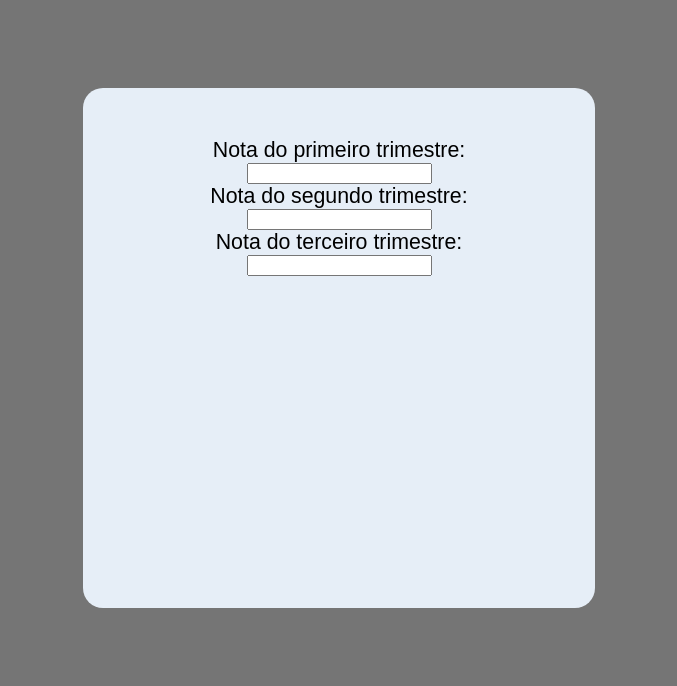
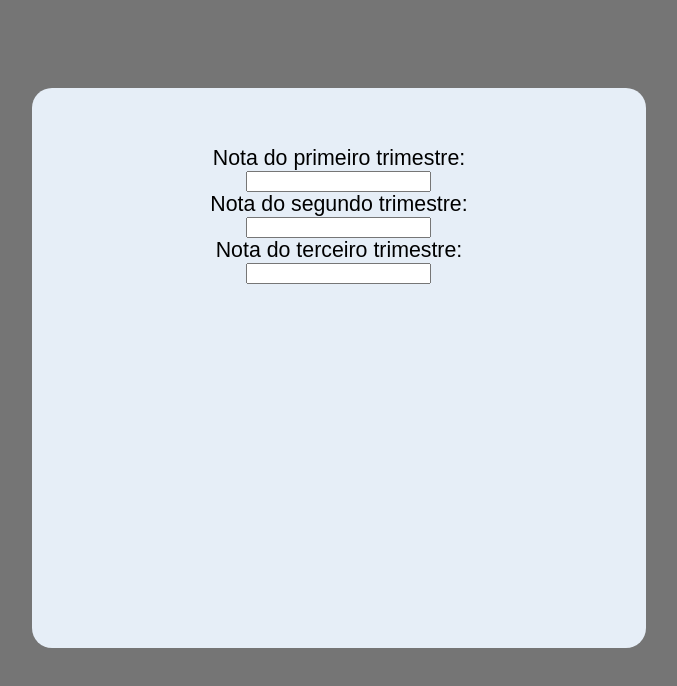
Before and after one commit to Wendley1/Wendley1.github.io, a plain HTML site: page index.html in a window 1280 px wide. Shown: the whole page, without its empty margins (301-978 px from the left). Drawn offline with Linux system fonts and the light colour scheme.

Commit message:
Changes to support mobile #1

```diff
--- a/Css/index.css
+++ b/Css/index.css
@@ -42,8 +42,8 @@
 
     .main {
         background-color: rgb(230, 238, 247);
-        width: 40vw;
-        height: 65vh;
+        width: 48vw;
+        height: 70svh;
         border-radius: 20px;
         position: relative;
         margin: auto;
--- a/index.html
+++ b/index.html
@@ -11,21 +11,23 @@
 </head>
 
 <body>
-    <div class="main">
+    <section class="main">
         <div class="container">
             <div class="input">
+                <center>
                     <label for="n1">Nota do primeiro trimestre:</label> <br>
                     <input type="text" name="notaT1" id="n1"><br>
                     <label for="n2">Nota do segundo trimestre:</label> <br>
                     <input type="text" name="notaT2" id="n2"><br>
                     <label for="n3">Nota do terceiro trimestre:</label> <br>
                     <input type="text" name="notaT3" id="n3"><br><br>
+                </center>
             </div>
             <div class="output">
                 <span id="message"></span>
             </div>
         </div>
-    </div>
+    </section>
 
     <script src="./Js/index.js"></script>
 
```
Lines whose indentation alone changed are shown as unchanged.
